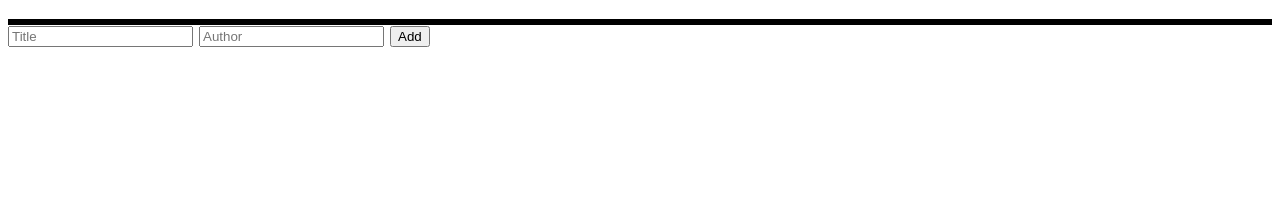
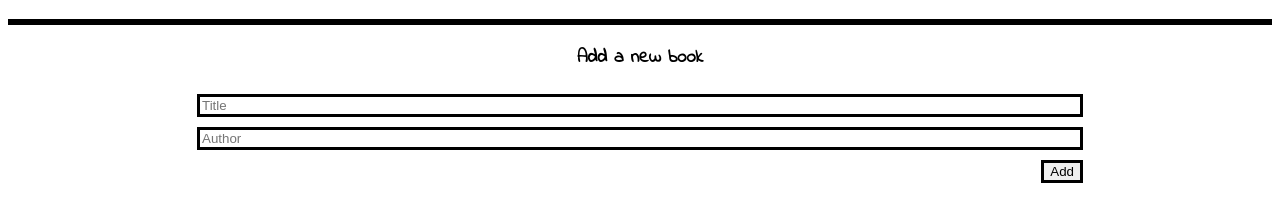
Before and after one commit to eduardosancho/awesome_books, a website: page index.html in a window 1280 px wide. Shown: the part 71-292 px from the top of the page. Drawn offline with Linux system fonts and the light colour scheme.

Commit message:
Add cartoon style

```diff
--- a/index.html
+++ b/index.html
@@ -20,6 +20,7 @@
 
 
     <div id="add-book">
+        <h3>Add a new book</h3>
         <form>
             <input type="text" id="book-title-input" placeholder="Title">
             <input type="text" id="book-author-input" placeholder="Author">
--- a/styles/index-style.css
+++ b/styles/index-style.css
@@ -1,10 +1,9 @@
-body {
-  background-color: white;
-  font-family: 'Indie Flower', cursive;
+#header {
+  text-align: center;
 }
 
-#header {
-  text-align: center;
+#header h1 {
+  font-family: 'Indie Flower', cursive;
 }
 
 #book-list {
@@ -27,7 +26,7 @@ tr:nth-child(odd) {
   background: #FFF
 }
 
-tr > * {
+span > * {
   height: 20px;
 }
 
@@ -35,3 +34,28 @@ tr > * {
   background-color: white;
   box-shadow: black;
 }
+
+#add-book {
+  display: flex;
+  flex-direction: column;
+  align-items: center;
+}
+
+h3 {
+  font-family: 'Indie Flower', cursive;
+}
+
+form {
+  display: flex;
+  flex-direction: column;
+  width: 70vw;
+}
+
+input {
+  margin: 5px;
+  border: solid black 3px;
+}
+
+#add-book-button {
+  align-self: flex-end;
+}
```
